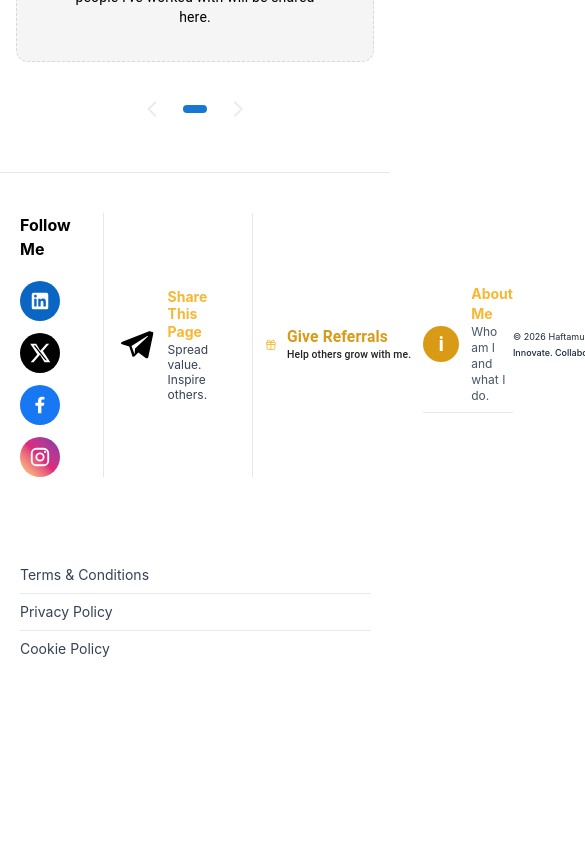
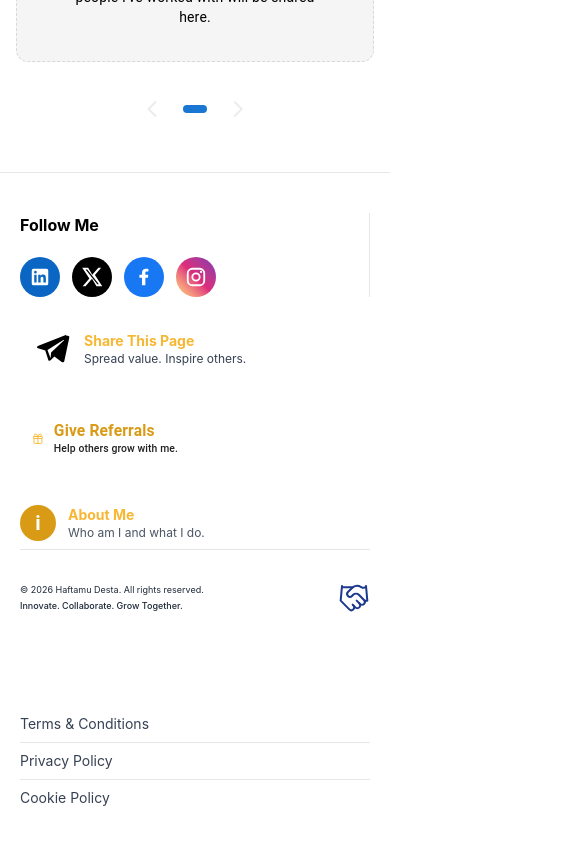
Before and after one commit to haftamudestax/Build-Me-V2.0, a React (Vite) app in the folder apps/web/: page / in a window 390 px wide. Shown: the part 2585-3429 px from the top of the page, 585 px wide, since content can reach past the window. Before the commit the page ends 3292 px from the top, so only its background shows below. Built offline with nearby package versions, Linux system fonts and the light colour scheme; no server answers.

Commit message:
Update footer.tsx

```diff
--- a/apps/web/src/components/Footer/Footer.tsx
+++ b/apps/web/src/components/Footer/Footer.tsx
@@ -10,25 +10,29 @@ export function Footer() {
     <footer className="border-t border-gray-200 bg-white">
       <div className="mx-auto max-w-7xl px-5 py-10 sm:px-8 lg:px-10">
         {/* Footer Components */}
-        <div className="flex items-stretch">
-          <SocialConnections />
-          <div className="flex items-stretch border-r border-gray-200 pr-8">
-            <div className="flex items-center">
-              <ShareButton />
-            </div>
+        <div className="flex flex-col items-stretch gap-5 lg:flex-row lg:gap-0">
+          <div className="min-w-0">
+            <SocialConnections />
           </div>
-          <div className="flex items-stretch"></div>
-          <div className="flex items-center">
+
+          <div className="flex items-center border-gray-200 lg:border-r lg:pr-8">
+            <ShareButton />
+          </div>
+
+          <div className="flex min-w-0 items-center">
             <ReferralButton />
           </div>
-          <div className="flex items-center">
+
+          <div className="flex min-w-0 items-center">
             <AboutLink />
           </div>
-          <div className="flex items-center">
+
+          <div className="flex min-w-0 items-center">
             <Copyright />
           </div>
         </div>
       </div>
+
       <div className="mx-auto max-w-7xl px-5 py-10 sm:px-8 lg:px-10">
         <LegalLinks />
       </div>
```
